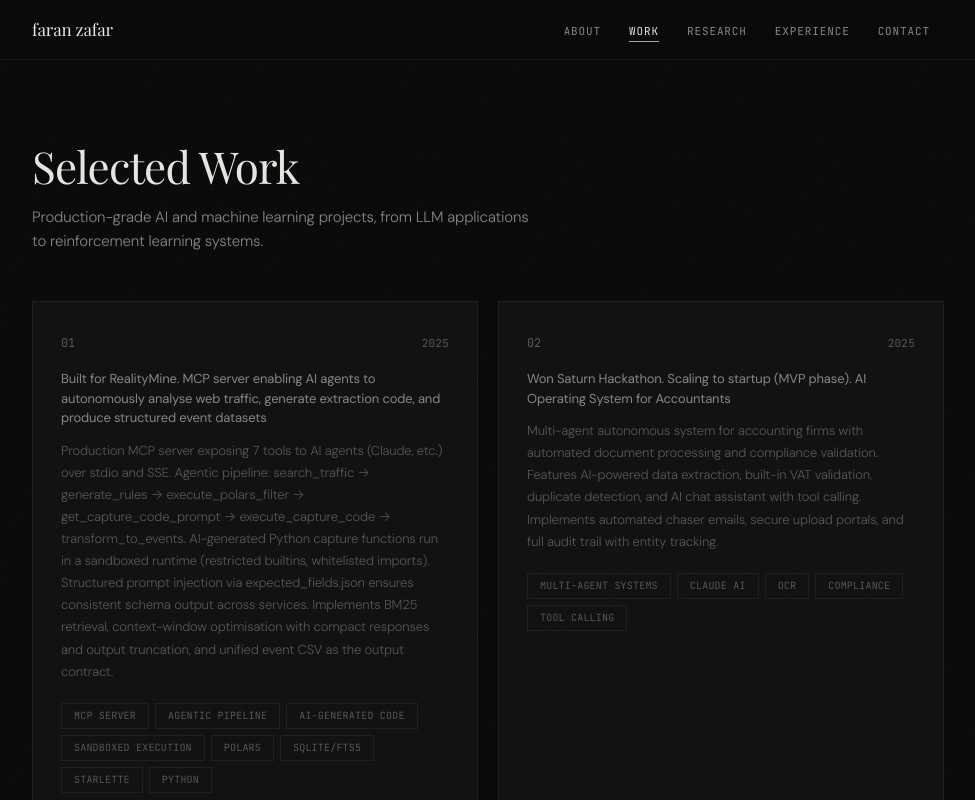
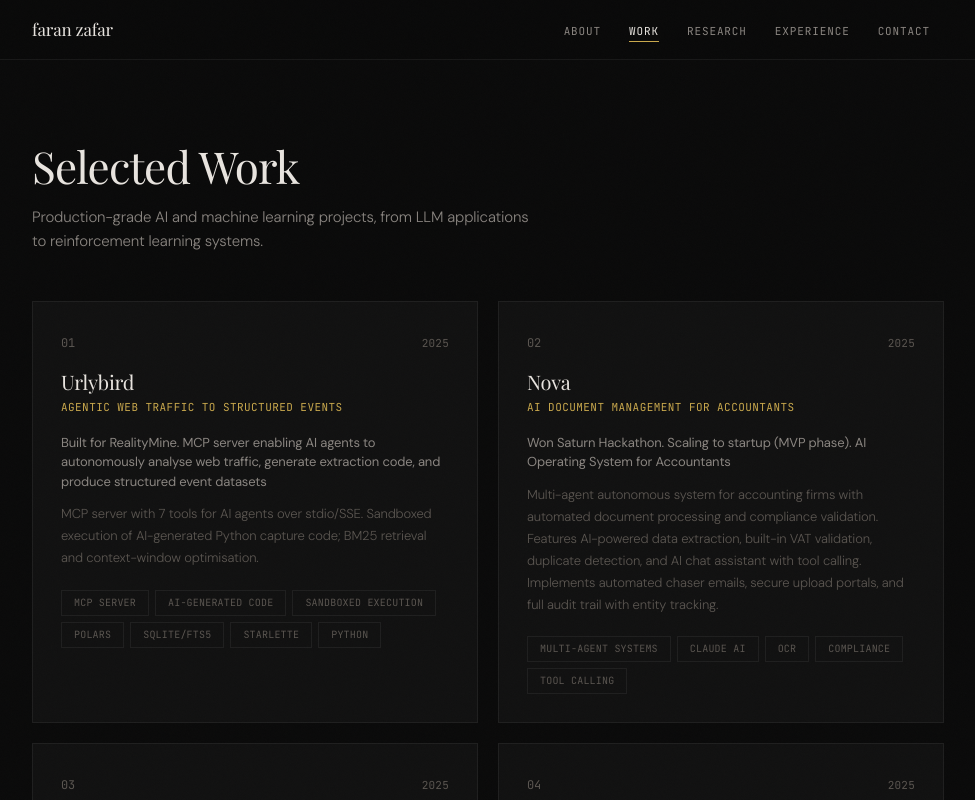
Before and after one commit to farandead/PersonalWebsite, a React (Vite) app in the folder faranz/faranz-react/: page /projects in a window 1280 px wide. Shown: the top 800 px of the page, without its empty margins (152-1127 px from the left). Built offline with nearby package versions, Linux system fonts and the light colour scheme; a web font is replaced by a local one.

Commit message:
fix the stuff

```diff
--- a/faranz/faranz-react/src/pages/Projects.tsx
+++ b/faranz/faranz-react/src/pages/Projects.tsx
@@ -3,18 +3,19 @@ import { useScrollReveal } from '../hooks/useScrollReveal';
 const projects = [
   {
     year: '2025',
-    title: 'Urlybird – Agentic Web Traffic to Structured Events',
+    name: 'Urlybird',
+    brief: 'Agentic Web Traffic to Structured Events',
     subtitle: 'Built for RealityMine. MCP server enabling AI agents to autonomously analyse web traffic, generate extraction code, and produce structured event datasets',
-    description: 'Production MCP server exposing 7 tools to AI agents (Claude, etc.) over stdio and SSE. Agentic pipeline: search_traffic → generate_rules → execute_polars_filter → get_capture_code_prompt → execute_capture_code → transform_to_events. AI-generated Python capture functions run in a sandboxed runtime (restricted builtins, whitelisted imports). Structured prompt injection via expected_fields.json ensures consistent schema output across services. Implements BM25 retrieval, context-window optimisation with compact responses and output truncation, and unified event CSV as the output contract.',
-    tags: ['MCP Server', 'Agentic Pipeline', 'AI-Generated Code', 'Sandboxed Execution', 'Polars', 'SQLite/FTS5', 'Starlette', 'Python'],
+    description: 'MCP server with 7 tools for AI agents over stdio/SSE. Sandboxed execution of AI-generated Python capture code; BM25 retrieval and context-window optimisation.',
+    tags: ['MCP Server', 'AI-Generated Code', 'Sandboxed Execution', 'Polars', 'SQLite/FTS5', 'Starlette', 'Python'],
   },
   {
     year: '2025',
-    title: 'Nova – AI Document Management for Accountants',
+    name: 'Nova',
+    brief: 'AI Document Management for Accountants',
     subtitle: 'Won Saturn Hackathon. Scaling to startup (MVP phase). AI Operating System for Accountants',
     description: 'Multi-agent autonomous system for accounting firms with automated document processing and compliance validation. Features AI-powered data extraction, built-in VAT validation, duplicate detection, and AI chat assistant with tool calling. Implements automated chaser emails, secure upload portals, and full audit trail with entity tracking.',
     tags: ['Multi-Agent Systems', 'Claude AI', 'OCR', 'Compliance', 'Tool Calling'],
-    year: '2025',
   },
   {
     name: 'Katsu',
```
